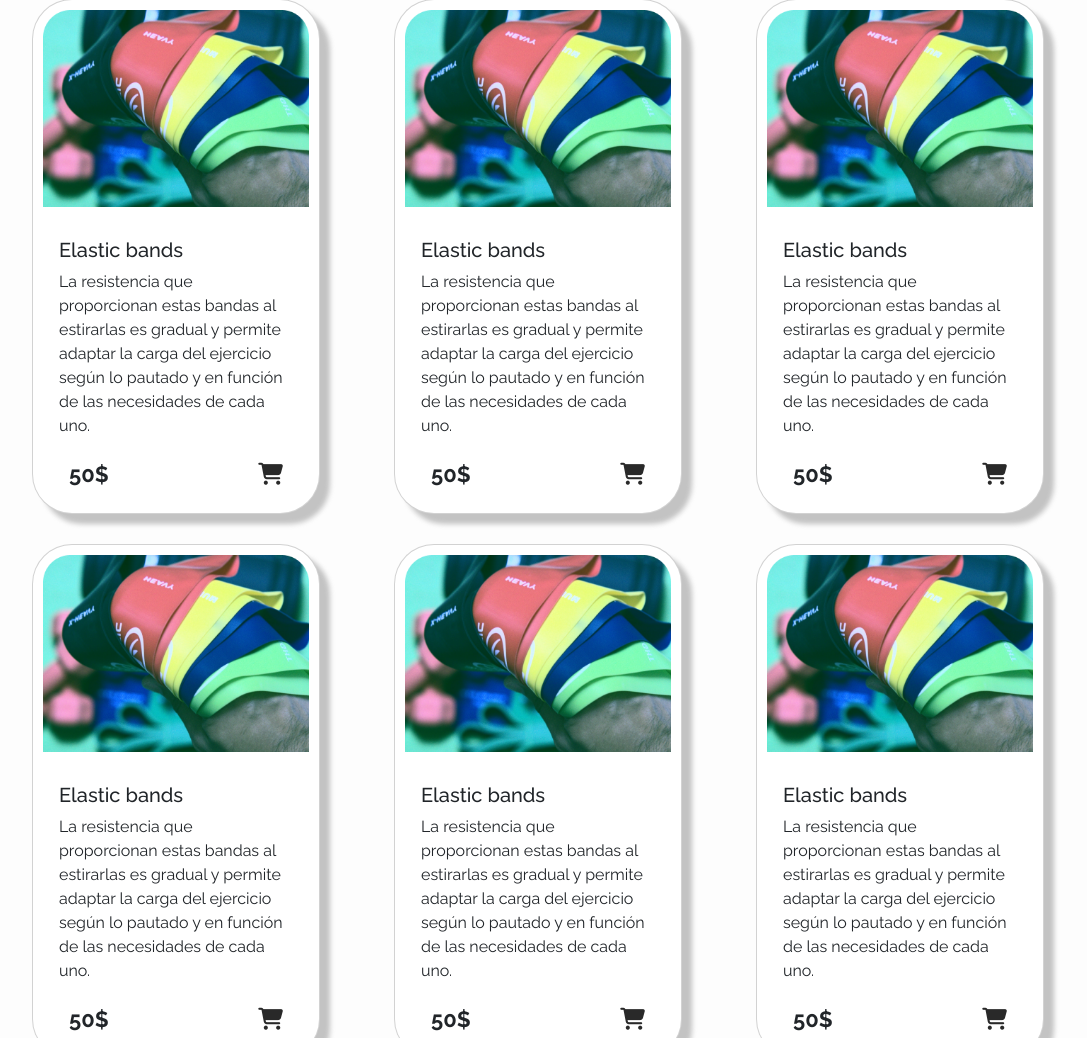
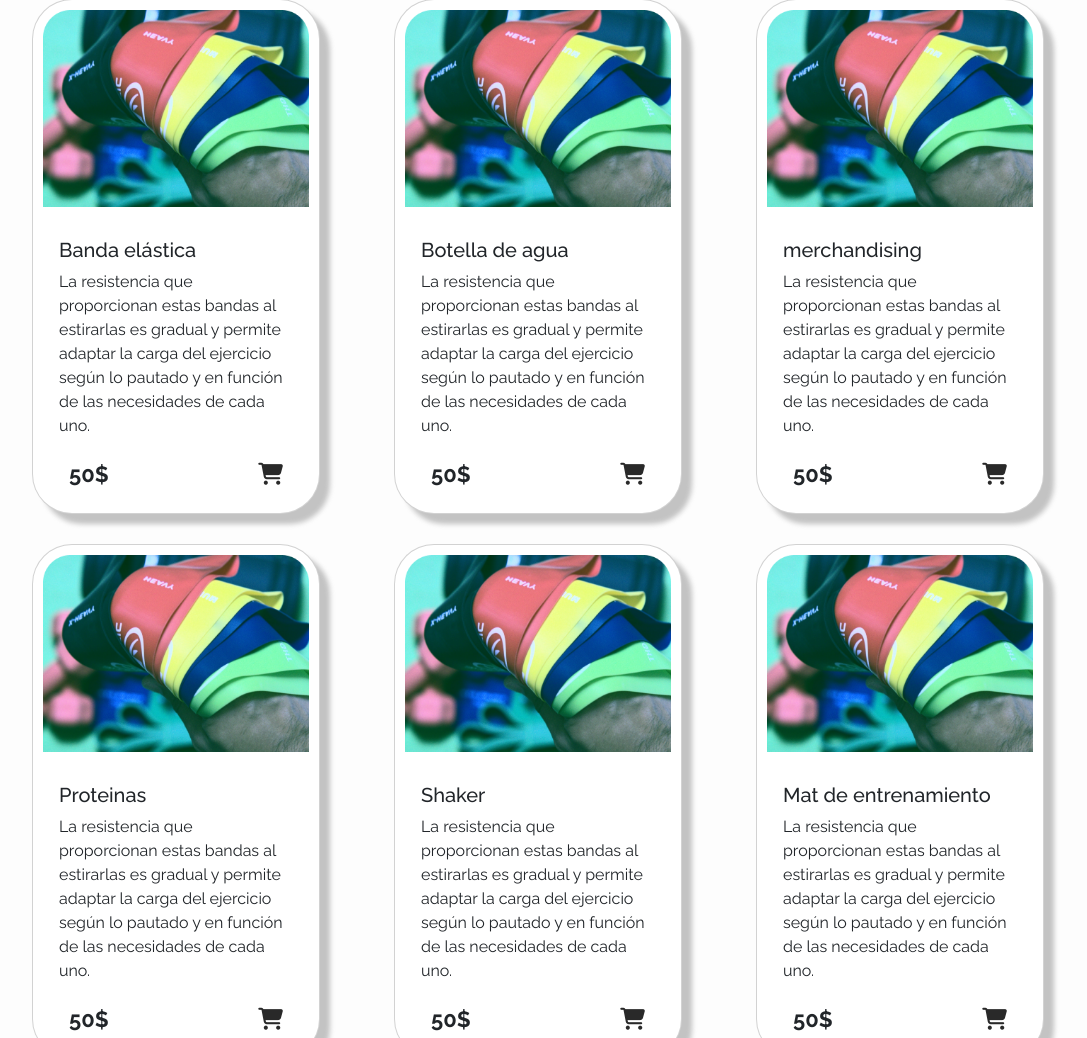
Before and after one commit to Tonybrandt/project-coderhouse, a plain HTML site: page pages/store.html in a window 1280 px wide. Shown: the part 1054-2092 px from the top of the page, without its empty margins (102-1189 px from the left). Drawn offline with nearby package versions, Linux system fonts and the light colour scheme.

Commit message:
modificando la tienda

```diff
--- a/pages/store.html
+++ b/pages/store.html
@@ -114,7 +114,7 @@
           <div class="card" style="width: 18rem;">
             <img src="../images/bands.png" class="card-img-top" alt="...">
             <div class="card-body">
-              <h5 class="card-title">Elastic bands</h5>
+              <h5 class="card-title">Banda elástica</h5>
               <p class="card-text">La resistencia que proporcionan estas bandas al estirarlas es gradual y permite
                 adaptar la carga del ejercicio según lo pautado y en función de las necesidades de cada uno.</p>
               <div href="" class="price__btn">
@@ -126,7 +126,7 @@
           <div class="card" style="width: 18rem;">
             <img src="../images/bands.png" class="card-img-top" alt="...">
             <div class="card-body">
-              <h5 class="card-title">Elastic bands</h5>
+              <h5 class="card-title">Botella de agua</h5>
               <p class="card-text">La resistencia que proporcionan estas bandas al estirarlas es gradual y permite
                 adaptar la carga del ejercicio según lo pautado y en función de las necesidades de cada uno.</p>
               <div href="" class="price__btn">
@@ -138,7 +138,7 @@
           <div class="card" style="width: 18rem;">
             <img src="../images/bands.png" class="card-img-top" alt="...">
             <div class="card-body">
-              <h5 class="card-title">Elastic bands</h5>
+              <h5 class="card-title">merchandising</h5>
               <p class="card-text">La resistencia que proporcionan estas bandas al estirarlas es gradual y permite
                 adaptar la carga del ejercicio según lo pautado y en función de las necesidades de cada uno.</p>
               <div href="" class="price__btn">
@@ -150,7 +150,7 @@
           <div class="card" style="width: 18rem;">
             <img src="../images/bands.png" class="card-img-top" alt="...">
             <div class="card-body">
-              <h5 class="card-title">Elastic bands</h5>
+              <h5 class="card-title">Proteinas</h5>
               <p class="card-text">La resistencia que proporcionan estas bandas al estirarlas es gradual y permite
                 adaptar la carga del ejercicio según lo pautado y en función de las necesidades de cada uno.</p>
               <div href="" class="price__btn">
@@ -162,7 +162,7 @@
           <div class="card" style="width: 18rem;">
             <img src="../images/bands.png" class="card-img-top" alt="...">
             <div class="card-body">
-              <h5 class="card-title">Elastic bands</h5>
+              <h5 class="card-title">Shaker</h5>
               <p class="card-text">La resistencia que proporcionan estas bandas al estirarlas es gradual y permite
                 adaptar la carga del ejercicio según lo pautado y en función de las necesidades de cada uno.</p>
               <div href="" class="price__btn">
@@ -174,7 +174,7 @@
           <div class="card" style="width: 18rem;">
             <img src="../images/bands.png" class="card-img-top" alt="...">
             <div class="card-body">
-              <h5 class="card-title">Elastic bands</h5>
+              <h5 class="card-title">Mat de entrenamiento</h5>
               <p class="card-text">La resistencia que proporcionan estas bandas al estirarlas es gradual y permite
                 adaptar la carga del ejercicio según lo pautado y en función de las necesidades de cada uno.</p>
               <div href="" class="price__btn">
```
